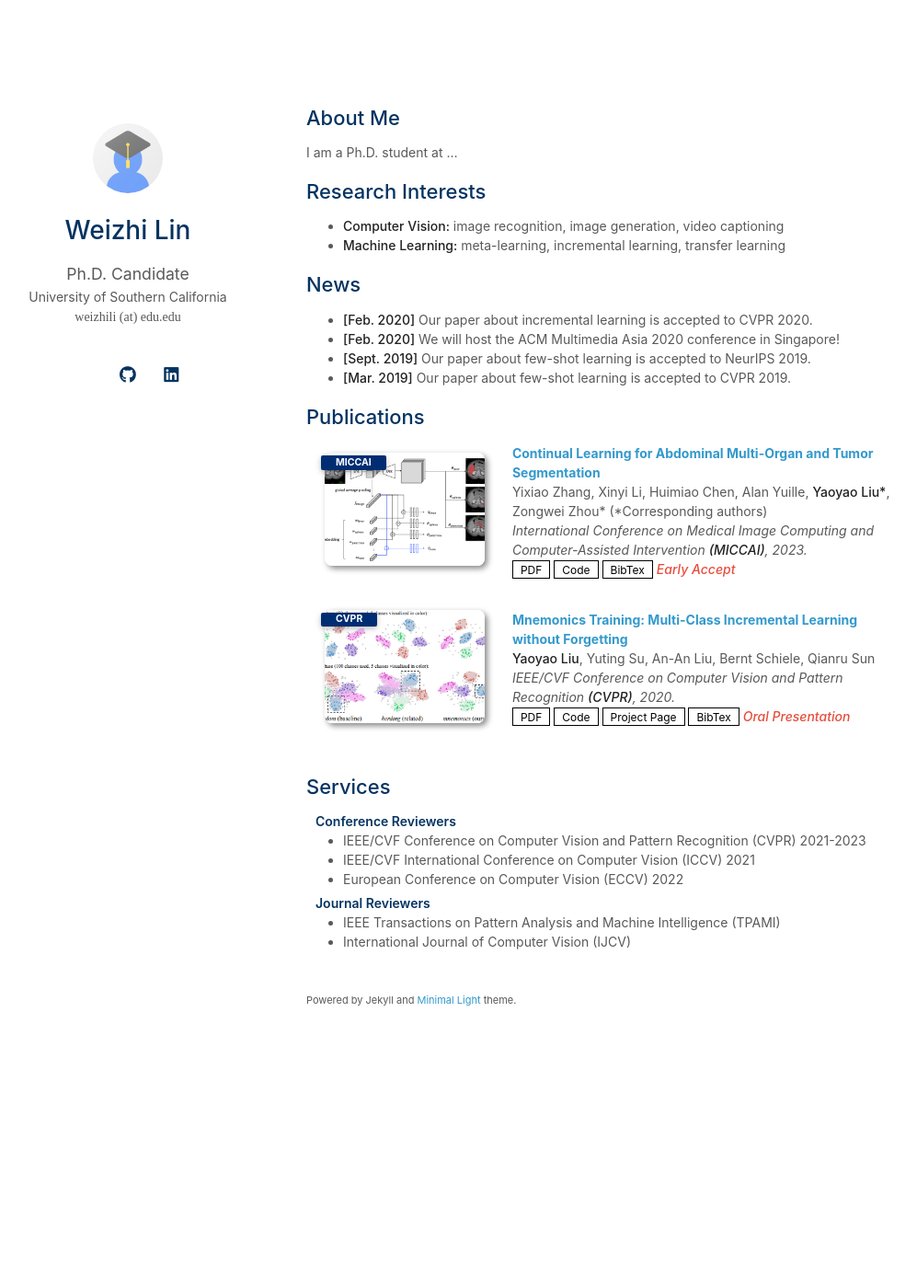
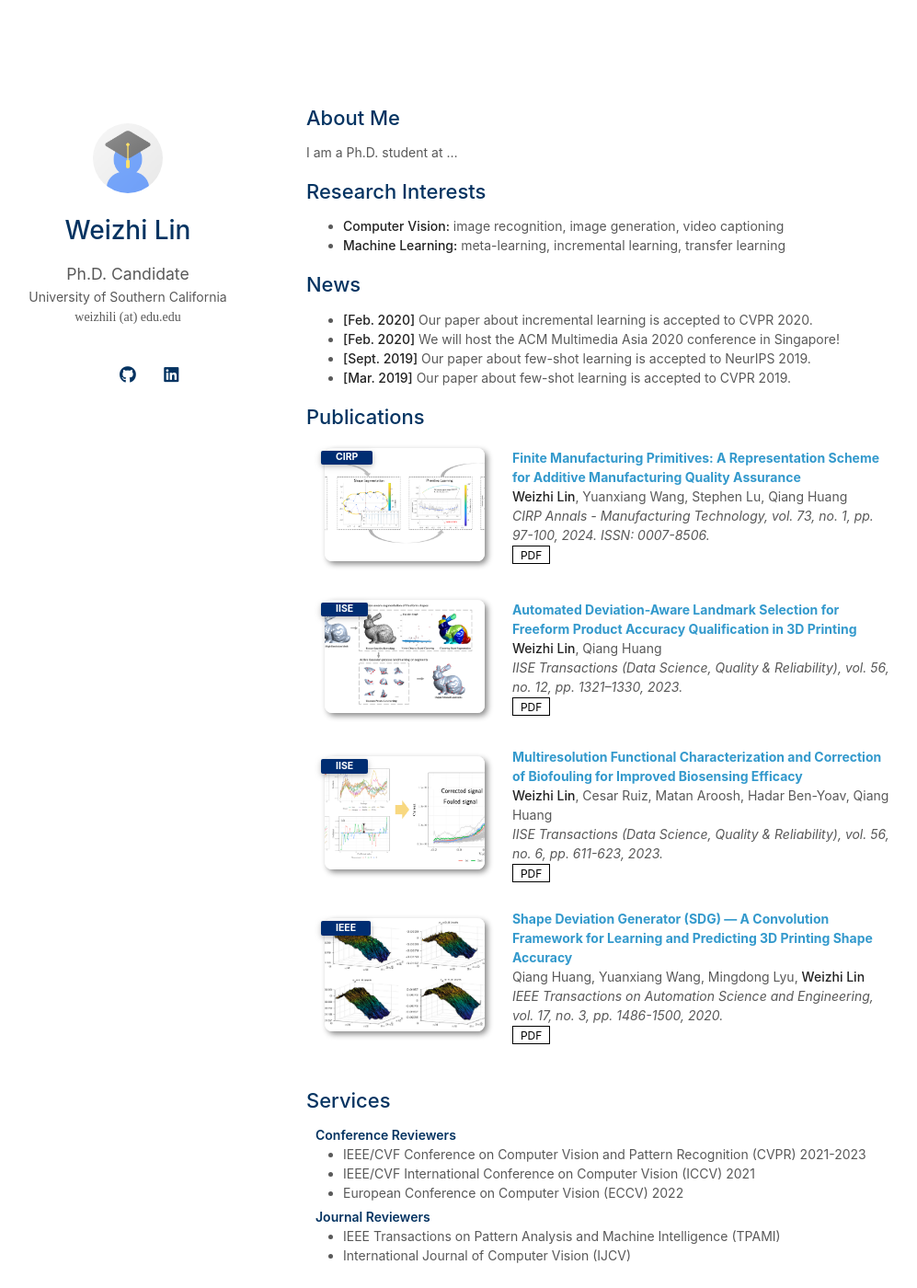
Before and after one commit to weizhi-lin/weizhi-lin.github.io, a Jekyll site: the page built from index.md, in a window 1280 px wide and 1400 px high. Shown: the whole window at 92% size, without its empty margins (137-1134 px from the left). Built offline with Jekyll 4.4.1, drawn with Linux system fonts in a browser that asks for light colours; a style sheet for code colours, icons or effects is not loaded; our own code applies the rules of GitHub Pages for plain Markdown files.

Commit message:
Add files via upload

```diff
--- a/_data/publications.yml
+++ b/_data/publications.yml
@@ -1,22 +1,29 @@
 main:
 
-  - title: Continual Learning for Abdominal Multi-Organ and Tumor Segmentation
-    authors: Yixiao Zhang, Xinyi Li, Huimiao Chen, Alan Yuille, <strong>Yaoyao Liu*</strong>, Zongwei Zhou* (*Corresponding authors)
-    conference_short: MICCAI
-    conference: International Conference on Medical Image Computing and Computer-Assisted Intervention <strong>(MICCAI)</strong>, 2023.
-    pdf: https://arxiv.org/pdf/2306.00988.pdf
-    code: https://github.com/MrGiovanni/ContinualLearning
-    bibtex: https://bib.yliu.me/MICCAI23.txt
-    image: ./assets/img/teaser_example_2.png
-    notes: Early Accept
+  - title: "Finite Manufacturing Primitives: A Representation Scheme for Additive Manufacturing Quality Assurance"
+    authors: "<strong>Weizhi Lin</strong>, Yuanxiang Wang, Stephen Lu, Qiang Huang"
+    conference_short: "CIRP"
+    conference: "CIRP Annals - Manufacturing Technology, vol. 73, no. 1, pp. 97-100, 2024. ISSN: 0007-8506."
+    pdf: "https://doi.org/10.1016/j.cirp.2024.03.009"
+    image: "./assets/img/CIRP.png"
 
-  - title: "Mnemonics Training: Multi-Class Incremental Learning without Forgetting"
-    authors: <strong>Yaoyao Liu</strong>, Yuting Su, An-An Liu, Bernt Schiele, Qianru Sun
-    conference_short: CVPR
-    conference: IEEE/CVF Conference on Computer Vision and Pattern Recognition <strong>(CVPR)</strong>, 2020.
-    pdf: https://arxiv.org/pdf/2002.10211.pdf
-    code: https://github.com/yaoyao-liu/class-incremental-learning/tree/main/mnemonics-training
-    page: https://class-il.mpi-inf.mpg.de/mnemonics/
-    bibtex: https://class-il.mpi-inf.mpg.de/mnemonics/
-    notes: Oral Presentation
-    image: ./assets/img/teaser_example.png
+  - title: "Automated Deviation-Aware Landmark Selection for Freeform Product Accuracy Qualification in 3D Printing"
+    authors: "<strong>Weizhi Lin</strong>, Qiang Huang"
+    conference_short: "IISE"
+    conference: "IISE Transactions (Data Science, Quality & Reliability), vol. 56, no. 12, pp. 1321–1330, 2023."
+    pdf: "https://doi.org/10.1080/24725854.2023.2280606"
+    image: "./assets/img/lmk.png"
+
+  - title: "Multiresolution Functional Characterization and Correction of Biofouling for Improved Biosensing Efficacy"
+    authors: "<strong>Weizhi Lin</strong>, Cesar Ruiz, Matan Aroosh, Hadar Ben-Yoav, Qiang Huang"
+    conference_short: "IISE"
+    conference: "IISE Transactions (Data Science, Quality & Reliability), vol. 56, no. 6, pp. 611-623, 2023."
+    pdf: "https://doi.org/10.1080/24725854.2023.2222162"
+    image: "./assets/img/Biofouling.png"
+
+  - title: "Shape Deviation Generator (SDG) — A Convolution Framework for Learning and Predicting 3D Printing Shape Accuracy"
+    authors: "Qiang Huang, Yuanxiang Wang, Mingdong Lyu, <strong>Weizhi Lin</strong>"
+    conference_short: "IEEE"
+    conference: "IEEE Transactions on Automation Science and Engineering, vol. 17, no. 3, pp. 1486-1500, 2020."
+    pdf: "https://doi.org/10.1109/TASE.2019.2959211"
+    image: "./assets/img/SDG.png"
```
